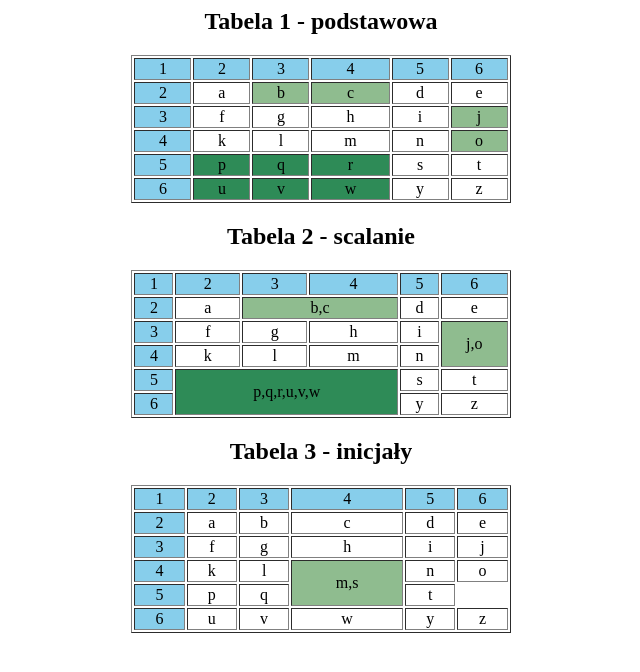
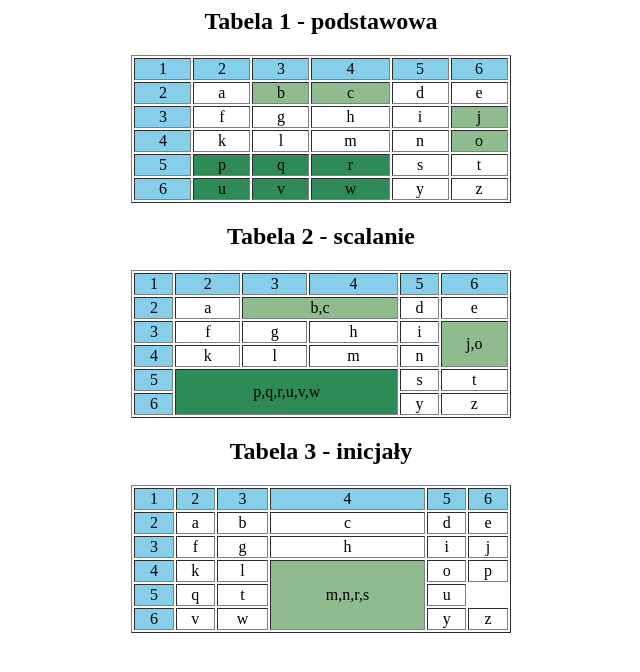
Before and after one commit to mikolajstopa/z13, a plain HTML site: page index.html in a window 1280 px wide. Shown: the whole page, without its empty margins (319-959 px from the left). Drawn offline with Linux system fonts and the light colour scheme.

Commit message:
Update index.html

```diff
--- a/index.html
+++ b/index.html
@@ -299,14 +299,14 @@
         <td>
             <center>l</center>
         </td>
-        <td rowspan="2" bgcolor="#8FBC8F">
-            <center>m,s</center>
-        </td>
-        <td>
-            <center>n</center>
+        <td rowspan="3" bgcolor="#8FBC8F">
+            <center>m,n,r,s</center>
         </td>
         <td>
             <center>o</center>
+        </td>
+        <td>
+            <center>p</center>
         </td>
     </tr>
     <tr>
@@ -314,21 +314,18 @@
             <center>5</center>
         </td>
         <td>
-            <center>p</center>
-        </td>
-        <td>
             <center>q</center>
         </td>
         <td>
             <center>t</center>
         </td>
+        <td>
+            <center>u</center>
+        </td>
     </tr>
     <tr>
         <td bgcolor="#87CEEB">
             <center>6</center>
-        </td>
-        <td>
-            <center>u</center>
         </td>
         <td>
             <center>v</center>
```
